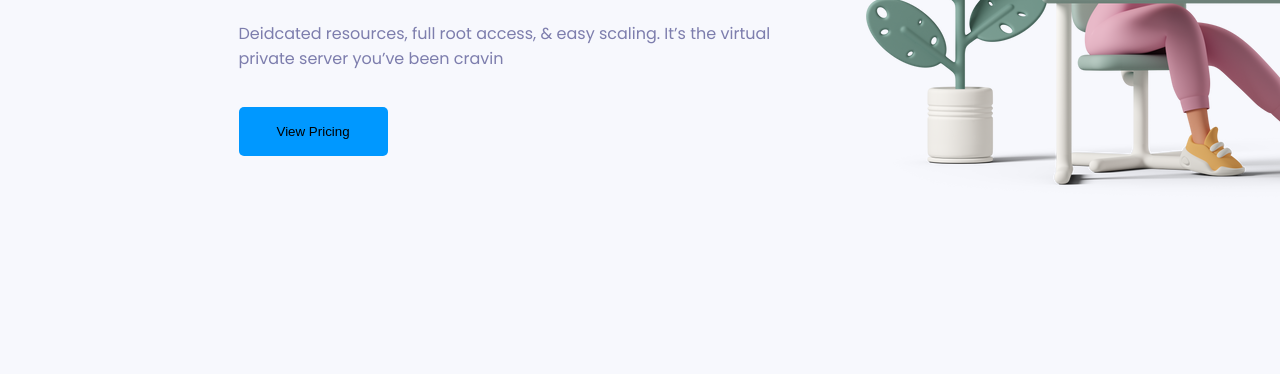
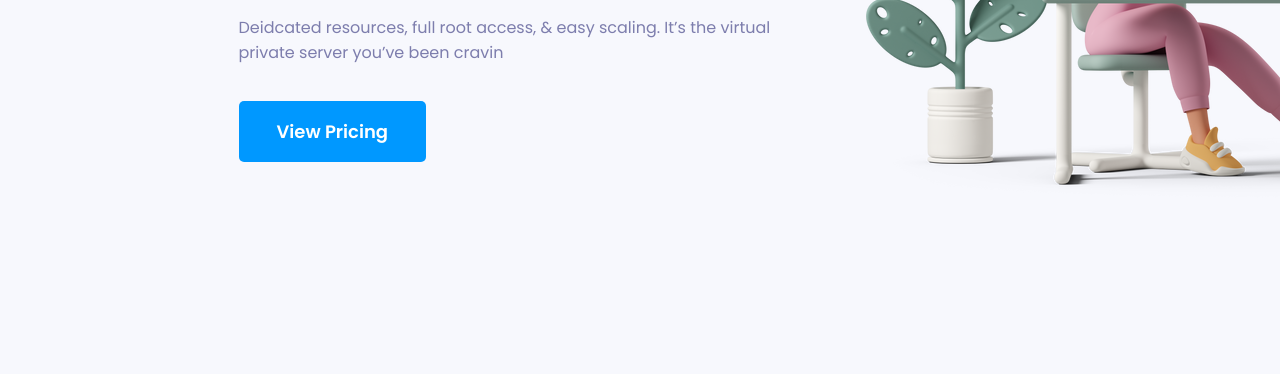
Before and after one commit to VKnyshov/Final_Project_HTML, a plain HTML site: page SHILD/index.html in a window 1280 px wide. Shown: the part 426-800 px from the top of the page. Drawn offline with Linux system fonts and the light colour scheme.

Commit message:
`init edits in search area

```diff
--- a/SHILD/style.css
+++ b/SHILD/style.css
@@ -91,6 +91,10 @@ header button {
     border-radius: 5px;
     border: none;
     background: #0098FF;
+    color: #FFF;
+    font-family: Poppins,sans-serif;
+    font-size: 18px;
+    font-weight: 600;
 }
 /*---------------------!!!!!!!header and two sections finish--------------*/
 /*------------------------!!!!search domain---------------------*/
```
